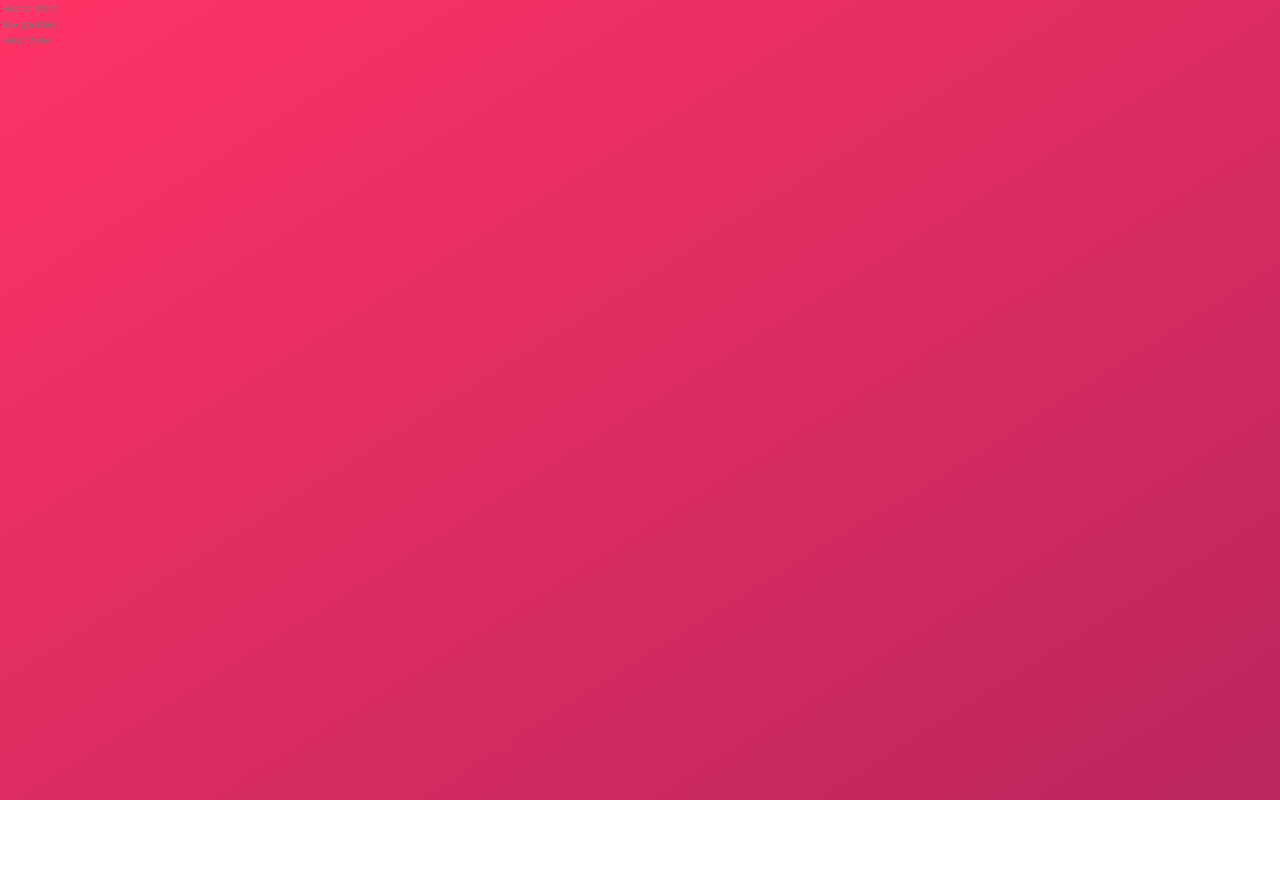
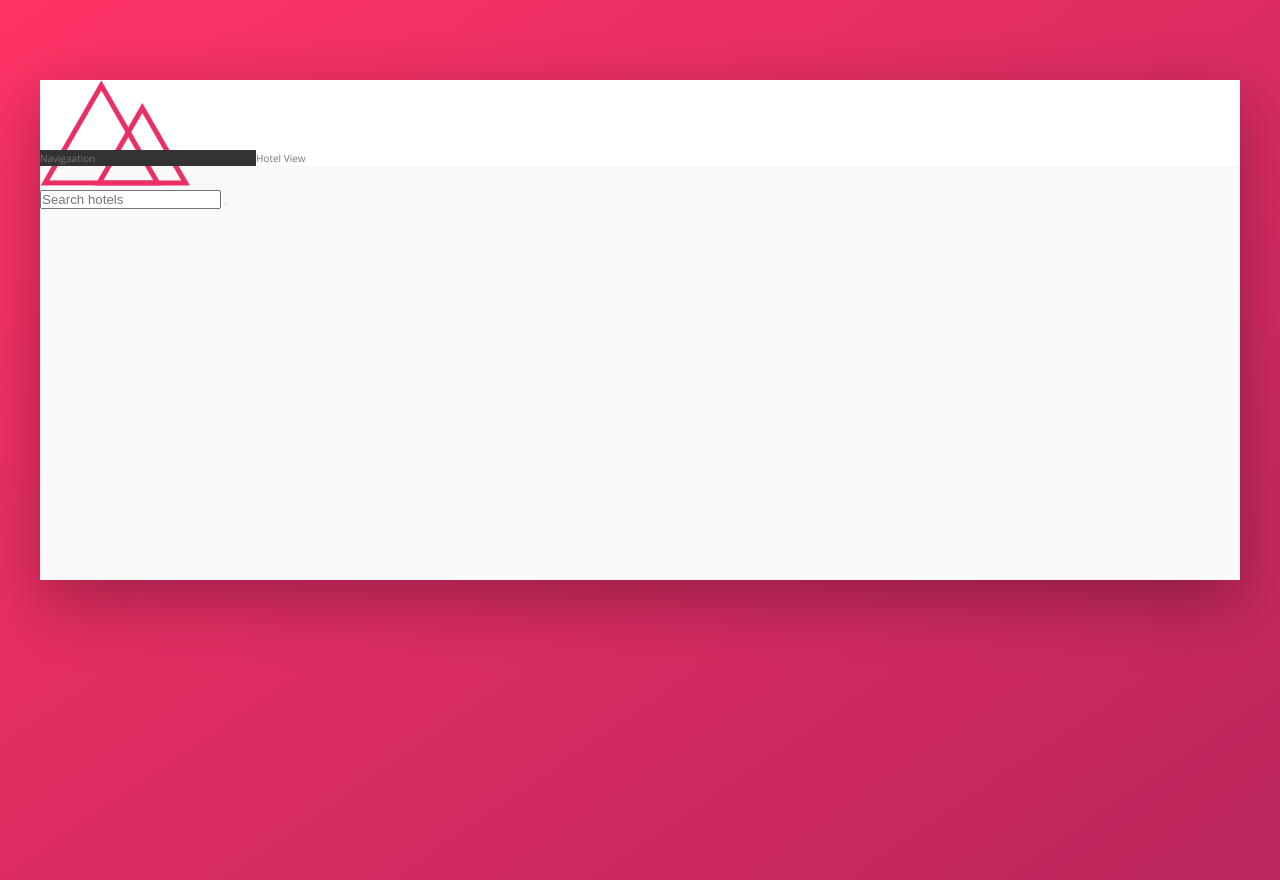
Before and after one commit to PatriciaZan/Trillo-Project, a website: page index.html in a window 1280 px wide. Before the commit the page ends 800 px from the top, so only its background shows below. Drawn offline with nearby package versions, Linux system fonts and the light colour scheme.

Commit message:
second class

```diff
--- a/index.html
+++ b/index.html
@@ -13,7 +13,14 @@
     <body>
         <div class="container">
             <header class="header">
-                Header Part
+                <img src="img/logo.png" alt="trillo logo" class="logo">
+
+                <form action="#" class="search">
+                    <input type="text" class="search__input" placeholder="Search hotels">
+                    <button class="search__button">
+
+                    </button>
+                </form>
             </header>
             <div class="content">
                 <nav class="sidebar">
--- a/sass/_base.scss
+++ b/sass/_base.scss
@@ -13,6 +13,8 @@
     --color-grey-dark-1: #333;
     --color-grey-dark-2: #777;
     --color-grey-dark-3: #999;
+
+    --shadow-dark: 0 2rem 6rem rgba(0, 0, 0, .3);
 }
 
 *{
--- a/sass/_layout.scss
+++ b/sass/_layout.scss
@@ -1,20 +1,30 @@
 .container{
     max-width: 120rem;
     margin: 8rem auto;
+    background-color: var(--color-grey-light-1);
+    box-shadow: var(--shadow-dark);
+
+    min-height: 50rem;
 }
 
 .header{
-
+    height: 7rem;
+    background-color: #fff;
+    border-bottom: var(--color-grey-light-2);
 }
 
 .content {
-
+    display: flex;
 }
 
 .sidebar{
+    background-color: var(--color-grey-dark-1);
 
+    flex: 0 0 18%;
 }
 
 .hotel-view{
+    background-color: #fff;
 
+    flex: 1;
 }
```
Also changed, not shown: css/style.css.
